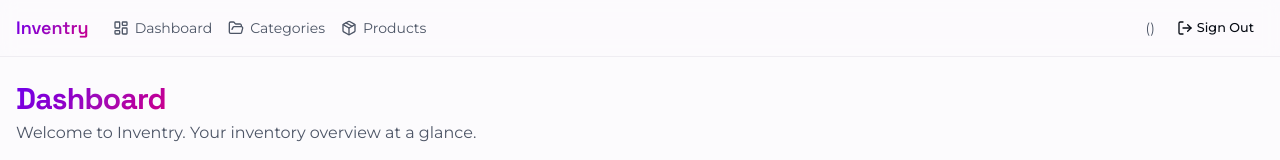
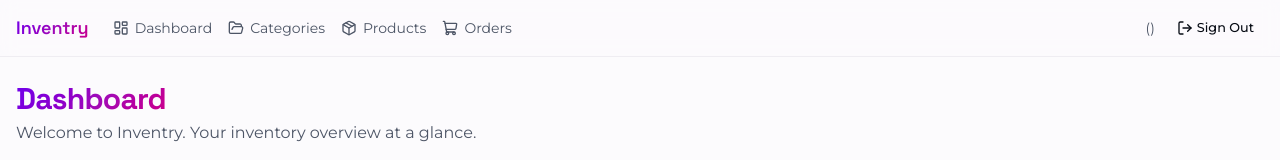
Before and after one commit to FARDIN98/inventry-frontend, a Next.js app: page /dashboard in a window 1280 px wide. Shown: the top 160 px of the page. Built offline with nearby package versions, Linux system fonts and the light colour scheme; no server answers.

Commit message:
feat(03-03): extend StatusBadge with order status variants and add Orders nav link

```diff
--- a/components/catalog/status-badge.tsx
+++ b/components/catalog/status-badge.tsx
@@ -2,15 +2,25 @@ import * as React from "react";
 import { cva, type VariantProps } from "class-variance-authority";
 import { cn } from "@/lib/utils";
 import type { ProductStatus } from "@/lib/catalog-types";
+import type { OrderStatus } from "@/lib/order-types";
+
+type AllStatus = ProductStatus | OrderStatus;
 
 const statusBadgeVariants = cva(
   "inline-flex items-center rounded-full px-2.5 py-0.5 text-xs font-normal",
   {
     variants: {
       status: {
+        // Product statuses
         active: "bg-success/15 text-success",
         low_stock: "bg-warning/15 text-warning",
         out_of_stock: "bg-destructive/15 text-destructive",
+        // Order statuses
+        pending: "bg-muted/30 text-muted-foreground",
+        confirmed: "bg-primary/20 text-primary",
+        shipped: "bg-primary/20 text-primary",
+        delivered: "bg-success/15 text-success",
+        cancelled: "bg-destructive/15 text-destructive",
       },
     },
     defaultVariants: {
@@ -19,14 +29,21 @@ const statusBadgeVariants = cva(
   }
 );
 
-const statusLabels: Record<ProductStatus, string> = {
+const statusLabels: Record<AllStatus, string> = {
+  // Product statuses
   active: "Active",
   low_stock: "Low Stock",
   out_of_stock: "Out of Stock",
+  // Order statuses
+  pending: "Pending",
+  confirmed: "Confirmed",
+  shipped: "Shipped",
+  delivered: "Delivered",
+  cancelled: "Cancelled",
 };
 
 interface StatusBadgeProps extends VariantProps<typeof statusBadgeVariants> {
-  status: ProductStatus;
+  status: AllStatus;
   className?: string;
 }
 
--- a/components/layout/protected-nav.tsx
+++ b/components/layout/protected-nav.tsx
@@ -3,7 +3,7 @@
 import { useAuth } from "@/lib/auth-context";
 import { Button } from "@/components/ui/button";
 import Link from "next/link";
-import { LogOut, LayoutDashboard, Users, FolderOpen, Package } from "lucide-react";
+import { LogOut, LayoutDashboard, Users, FolderOpen, Package, ShoppingCart } from "lucide-react";
 
 export function ProtectedNav(): React.JSX.Element {
   const { user, loading, logout } = useAuth();
@@ -49,6 +49,13 @@ export function ProtectedNav(): React.JSX.Element {
               <Package className="size-4" />
               Products
             </Link>
+            <Link
+              href="/orders"
+              className="text-muted-foreground hover:text-foreground transition-colors flex items-center gap-1.5"
+            >
+              <ShoppingCart className="size-4" />
+              Orders
+            </Link>
             {user?.role === "admin" && (
               <Link
                 href="/admin/users"
```
